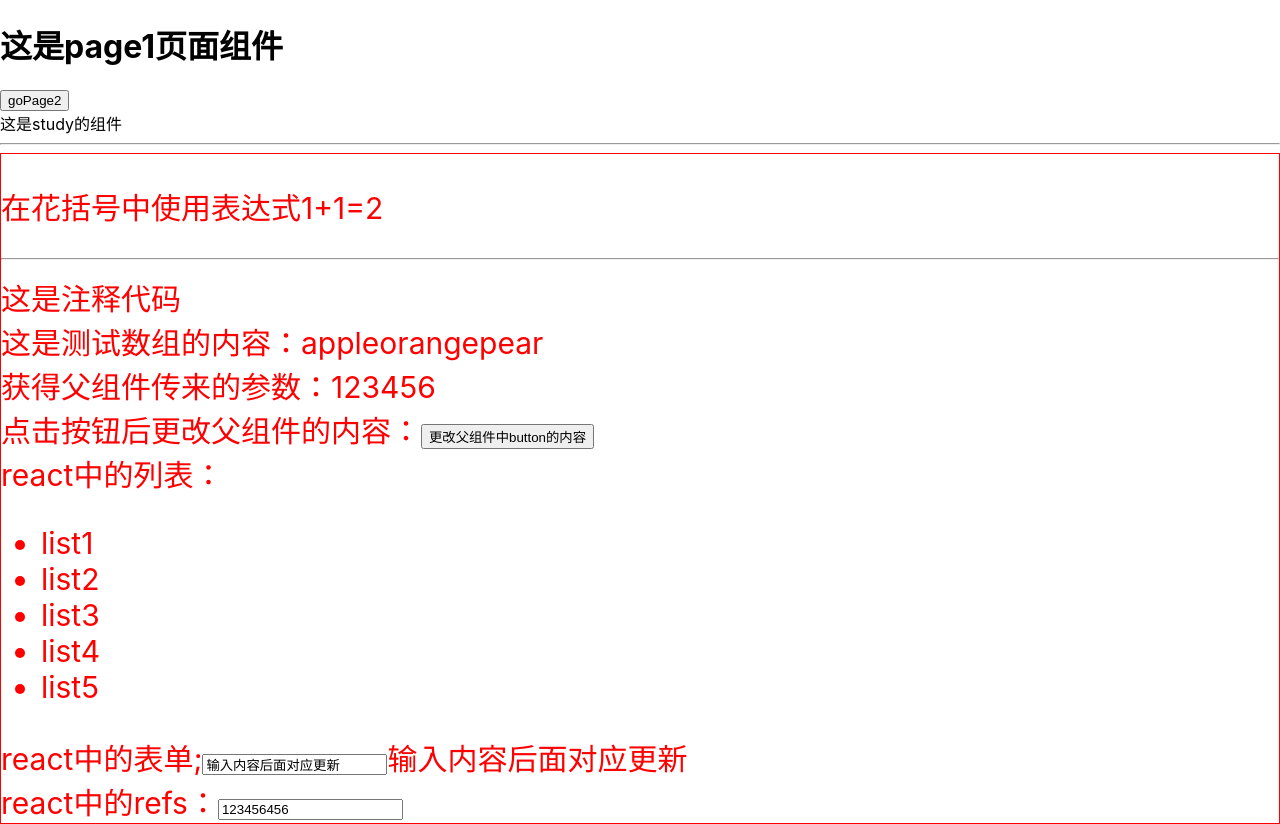
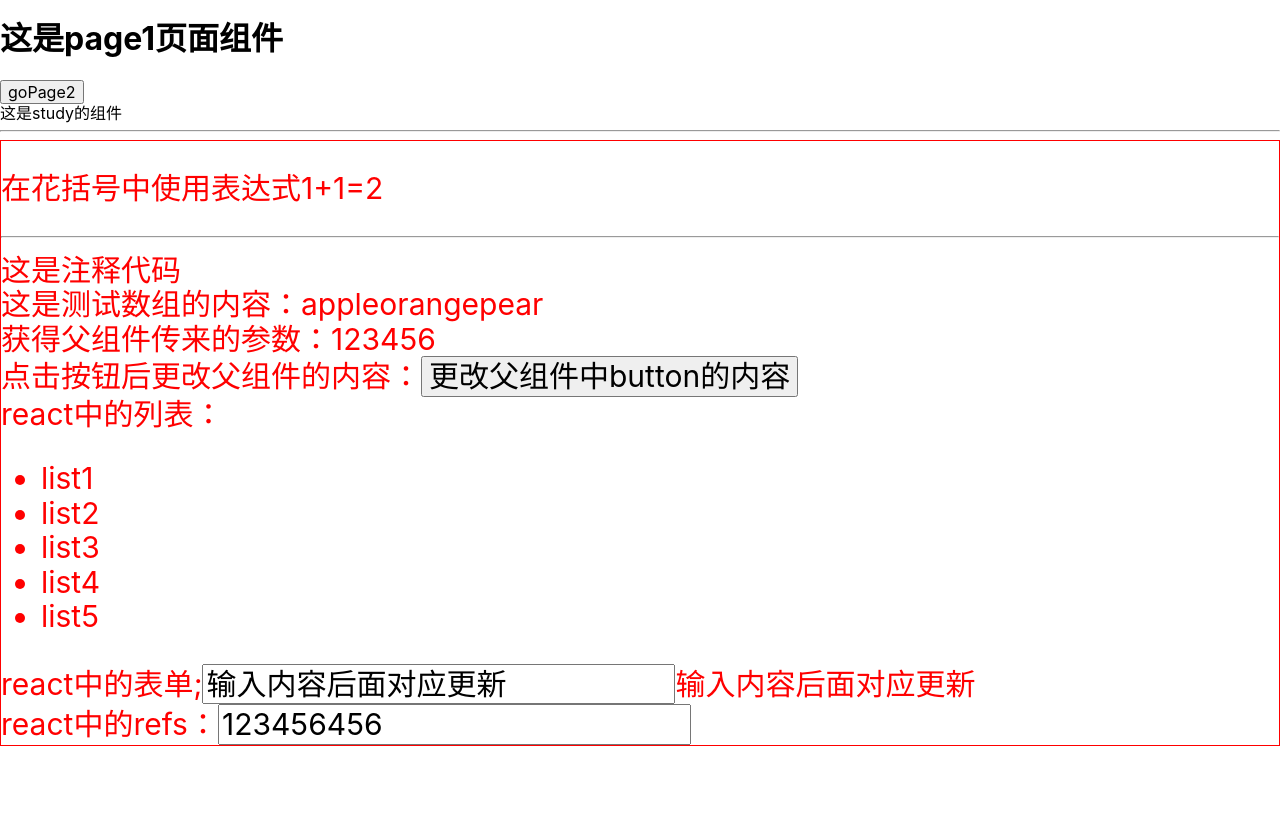
Before and after one commit to hushaohhy/react-router-dom-demo, a React app: page / in a window 1280 px wide. After the commit the page ends 800 px from the top, so only its background shows below. Built offline with nearby package versions, Linux system fonts and the light colour scheme.

Commit message:
引入normalize.css和自己重新定义Reset.css

```diff
--- a/package.json
+++ b/package.json
@@ -33,6 +33,7 @@
     "jest-watch-typeahead": "^0.2.1",
     "mini-css-extract-plugin": "0.5.0",
     "node-sass": "^4.11.0",
+    "normalize.css": "^8.0.1",
     "optimize-css-assets-webpack-plugin": "5.0.1",
     "pnp-webpack-plugin": "1.2.1",
     "postcss-flexbugs-fixes": "4.1.0",
--- a/src/App.js
+++ b/src/App.js
@@ -3,6 +3,8 @@ import { BrowserRouter as Router, Route, Link } from "react-router-dom"
 import AppRouter from './router/router'
 import './services/http'
 import './services/httpConfig'
+import './common/reset.scss'
+import 'normalize.css'
 
 // Provider是react-redux两个核心工具之一，作用：将store传递到每个项目中的组件中
 // 第二个工具是connect，稍后会作介绍
--- /dev/null
+++ b/src/common/reset.scss
@@ -0,0 +1,3 @@
+* {
+  box-sizing: border-box;
+}
--- a/src/components/btn/btn.scss
+++ b/src/components/btn/btn.scss
@@ -1,9 +1,11 @@
 .btn-common {
-  //border: 1px red solid;
+  border: 1px red solid;
+  width: 300px;
   button {
     border: none;
     background: none;
     outline: none;
-    border: 1px red solid;
+    //border: 1px red solid;
+    width: 200px;
   }
 }
```
Also changed, not shown: 1 other file (tests, documents, lock files or other folders).
